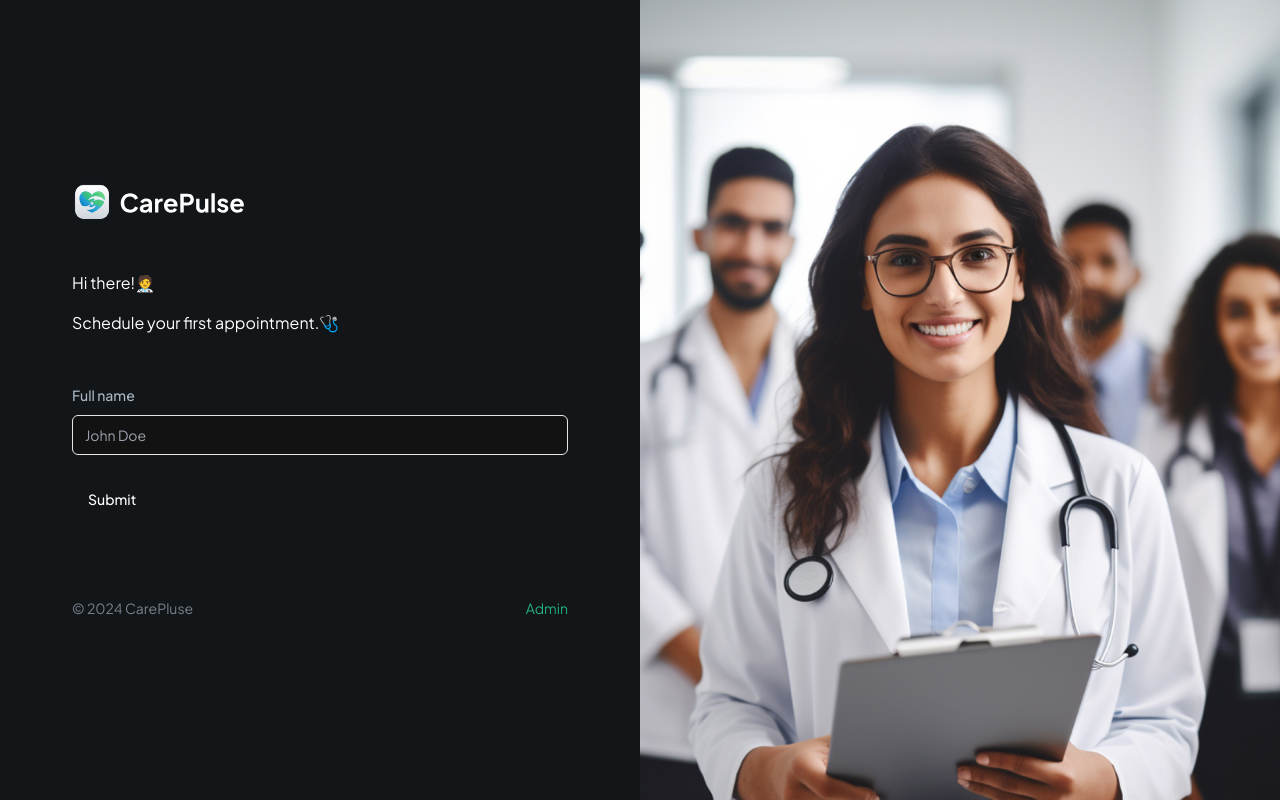
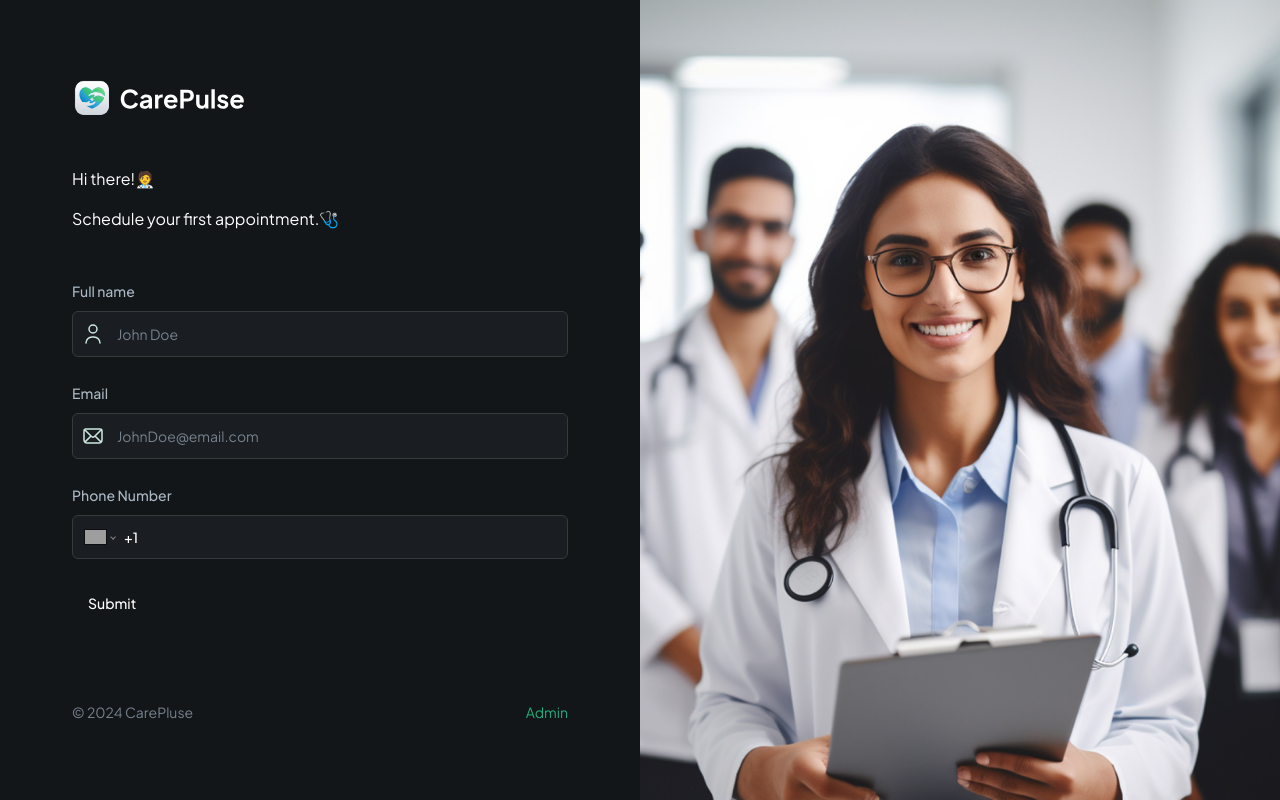
Before and after one commit to ZachCortez/carepulse, a Next.js app: page / in a window 1280 px wide. Built offline with nearby package versions, Linux system fonts and the light colour scheme; grey boxes are pictures that could not be loaded.

Commit message:
Add files via upload

```diff
--- a/components/CustomFormField.tsx
+++ b/components/CustomFormField.tsx
@@ -11,7 +11,9 @@
 import { Input } from "@/components/ui/input";
 import { Control } from "react-hook-form";
 import { FormFieldType } from "./forms/PatientForm";
-
+import Image from "next/image";
+import 'react-phone-number-input/style.css';
+import PhoneInput from "react-phone-number-input";
 interface CustomProps {
     control: Control<any>,
     fieldType: FormFieldType
@@ -26,14 +28,50 @@
     children?: React.ReactNode,
     renderSkeleton?: (field: any) => React.ReactNode,
 }
+import { E164Number } from 'libphonenumber-js/core';
 
 const RenderField = ({ field, props }:{ field: any; props: CustomProps}) => {
-    return (
-        <Input
-            type="text"
-            placeholder="John Doe"
-        />
-    )
+    const { fieldType, iconSrc, iconAlt, placeholder } = props;
+
+    switch (props.fieldType) {
+        case FormFieldType.INPUT:
+            return (
+                <div className="flex rounded-md border border-dark-500 bg-dark-400">
+                  {iconSrc && (
+                    <Image
+                        src={iconSrc}
+                        height={24}
+                        width={24}
+                        alt={iconAlt || 'icon'}
+                        className="ml-2"
+                    />
+                  )}
+                  <FormControl>
+                    <Input
+                        placeholder={placeholder}
+                        {...field}
+                        className="shad-input border-0"
+                    />
+                  </FormControl>
+                </div>
+            )
+        case FormFieldType.PHONE_INPUT:
+            return (
+                <FormControl>
+                    <PhoneInput
+                        defaultCountry="US"
+                        placeholder={placeholder}
+                        international
+                        withCountryCallingCode
+                        value={field.value as E164Number | undefined}
+                        onChange={field.onChange}
+                        className="input-phone"
+                    />
+                </FormControl>
+            )
+        default:
+            break;
+    }
 }
 
 const CustomFormField = (props: CustomProps) => {
@@ -50,7 +88,7 @@
                     )}
                     <RenderField field={field} props={props}/>
                     <FormMessage className="shad-error" />
-                    </FormItem>
+                </FormItem>
             )}
         />
     )
--- a/components/forms/PatientForm.tsx
+++ b/components/forms/PatientForm.tsx
@@ -53,8 +53,26 @@
             name="name"
             label="Full name"
             placeholder="John Doe"
-            iconSrc="/public/assets/icons.user.svg"
+            iconSrc="/assets/icons/user.svg"
             iconAlt="user"
+        />
+
+        <CustomFormField
+            fieldType={FormFieldType.INPUT}
+            control={form.control}
+            name="email"
+            label="Email"
+            placeholder="JohnDoe@email.com"
+            iconSrc="/assets/icons/email.svg"
+            iconAlt="email"
+        />
+
+        <CustomFormField
+            fieldType={FormFieldType.PHONE_INPUT}
+            control={form.control}
+            name="phone"
+            label="Phone Number"
+            placeholder="(555) 123-4567"
         />
 
       <Button type="submit">Submit</Button>
--- a/package.json
+++ b/package.json
@@ -20,6 +20,7 @@
     "react": "^18",
     "react-dom": "^18",
     "react-hook-form": "^7.52.1",
+    "react-phone-number-input": "^3.4.3",
     "tailwind-merge": "^2.3.0",
     "tailwindcss-animate": "^1.0.7",
     "zod": "^3.23.8"
```
Also changed, not shown: 1 other file (tests, documents, lock files or other folders).
